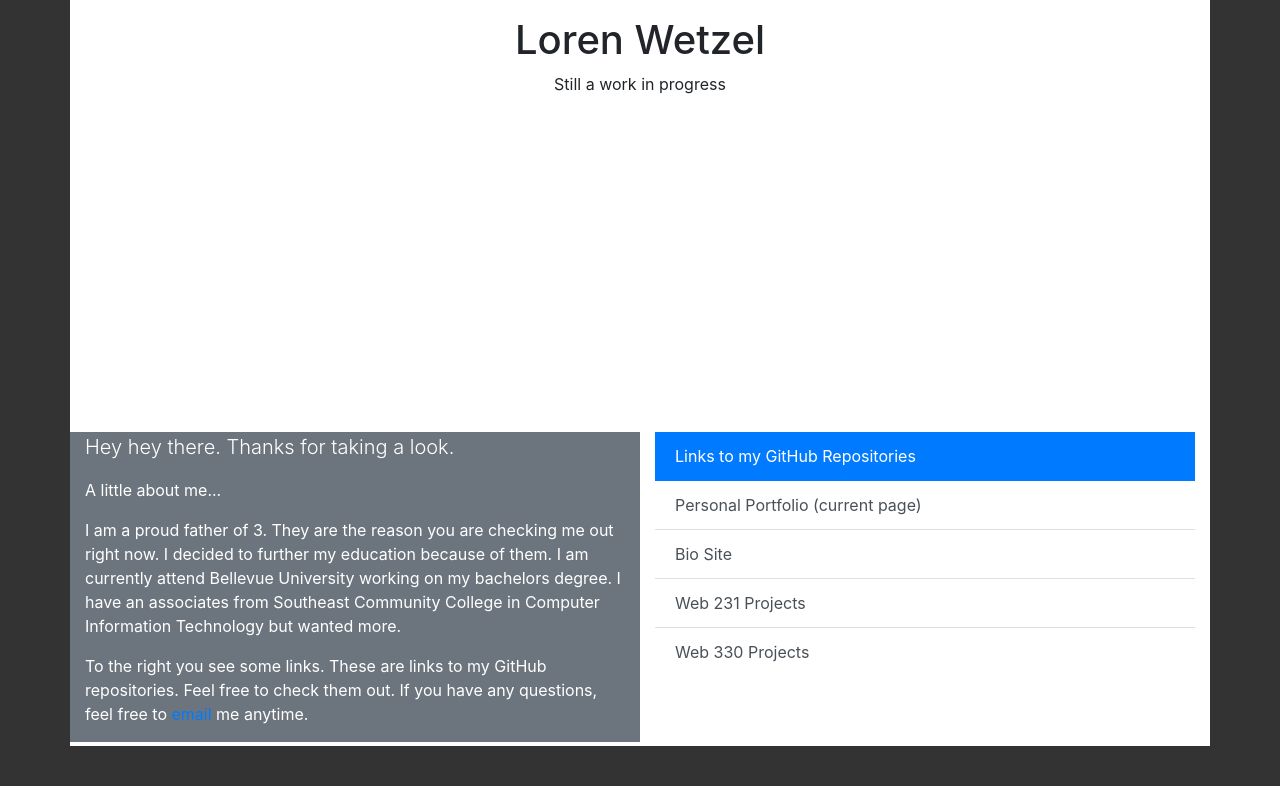
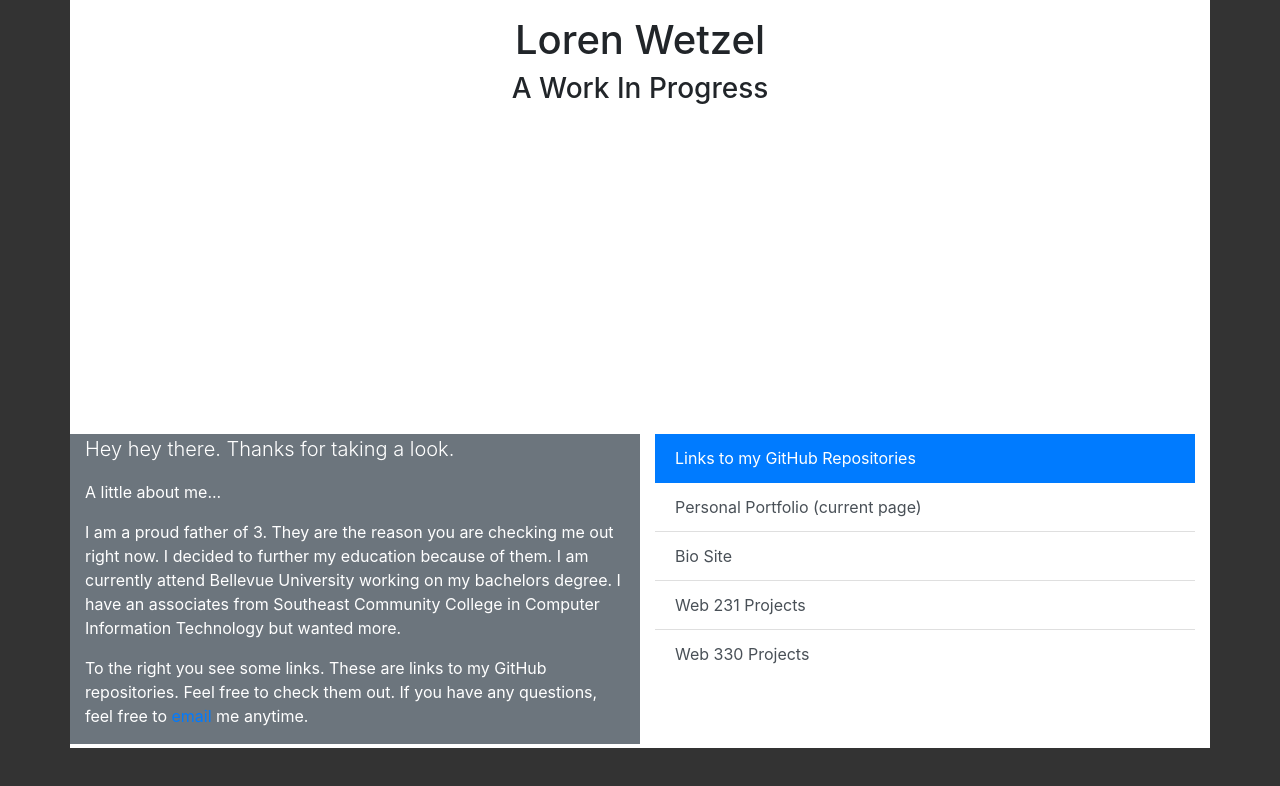
Before and after one commit to l-wetzel90/l-wetzel90.github.io, a plain HTML site: page index.html in a window 1280 px wide. Drawn offline with nearby package versions, Linux system fonts and the light colour scheme.

Commit message:
changed a line quick

```diff
--- a/index.html
+++ b/index.html
@@ -27,7 +27,7 @@
 
   <header class="text-center pt-3">
     <h1>Loren Wetzel</h1>
-    <p>Still a work in progress</p>
+    <h3>A Work In Progress</h3>
   </header>
 
   <!-- still a work in progress -->
```
